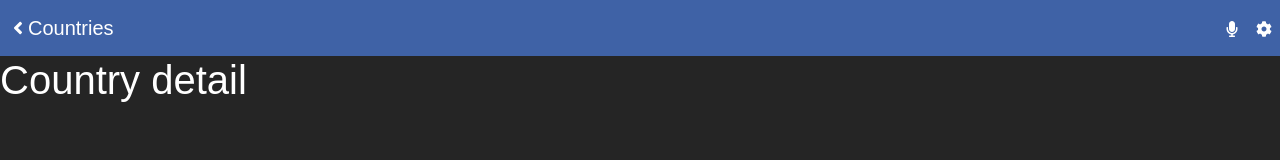
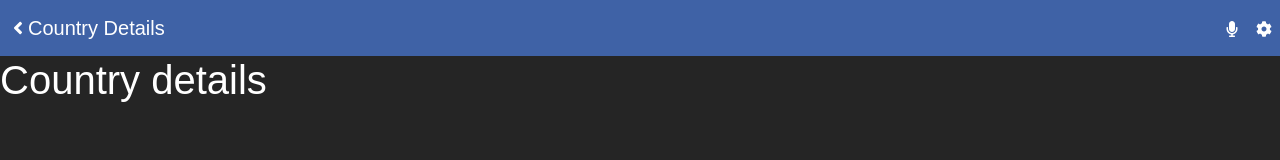
Before and after one commit to enkog/Metrics-Webapp, a React (Create React App) app: page /countries/1 in a window 1280 px wide. Shown: the top 160 px of the page. Built offline with nearby package versions, Linux system fonts and the light colour scheme.

Commit message:
Change nav title on rendering the various pages

```diff
--- a/src/App.js
+++ b/src/App.js
@@ -1,14 +1,12 @@
 import {
   BrowserRouter as Router, Switch, Route, Redirect,
 } from 'react-router-dom';
-import Header from './components/Header';
 import AllCountries from './pages/AllCountries';
 import CountryDetail from './pages/CountryDetail';
 
 function App() {
   return (
     <Router>
-      <Header />
       <Switch>
         <Route exact path="/" render={() => (<Redirect to="/countries" />)} />
         <Route exact path="/countries" component={AllCountries} />
--- a/src/components/Header.js
+++ b/src/components/Header.js
@@ -1,15 +1,17 @@
+/* eslint-disable react/prop-types */
+/* eslint-disable react/destructuring-assignment */
 import { Navbar, Nav } from 'react-bootstrap';
 import { NavLink } from 'react-router-dom';
 import { FaAngleLeft, FaMicrophone, FaCog } from 'react-icons/fa';
 
-const Header = () => (
-
+const Header = (props) => (
   <>
     <Navbar>
       <NavLink to="/">
-        <Navbar.Brand href="#home" className="d-flex align-items-center text-white ps-2">
+        <Navbar.Brand href="#home" className="d-flex align-items-center text-white ps-2 w-100">
           <FaAngleLeft />
-          Countries
+          {' '}
+          {props.content}
         </Navbar.Brand>
       </NavLink>
       <Nav className="ms-auto">
@@ -19,5 +21,4 @@ const Header = () => (
     </Navbar>
   </>
 );
-
 export default Header;
--- a/src/index.css
+++ b/src/index.css
@@ -21,6 +21,7 @@ a {
 .row :nth-child(even){
   background-color: #3E61A4;
 }
+
 .row :nth-child(odd){
   background-color: #4268AF;
 }
--- a/src/pages/AllCountries.js
+++ b/src/pages/AllCountries.js
@@ -1,7 +1,11 @@
 import Countries from '../components/Countries';
+import Header from '../components/Header';
 
 const AllCountries = () => (
-  <Countries />
+  <div>
+    <Header content="Countries" />
+    <Countries />
+  </div>
 );
 
 export default AllCountries;
--- a/src/pages/CountryDetail.js
+++ b/src/pages/CountryDetail.js
@@ -1,4 +1,9 @@
+import Header from '../components/Header';
+
 const CountryDetail = () => (
-  <h1>Country detail</h1>
+  <div>
+    <Header content="Country Details" />
+    <h1>Country details</h1>
+  </div>
 );
 export default CountryDetail;
```
